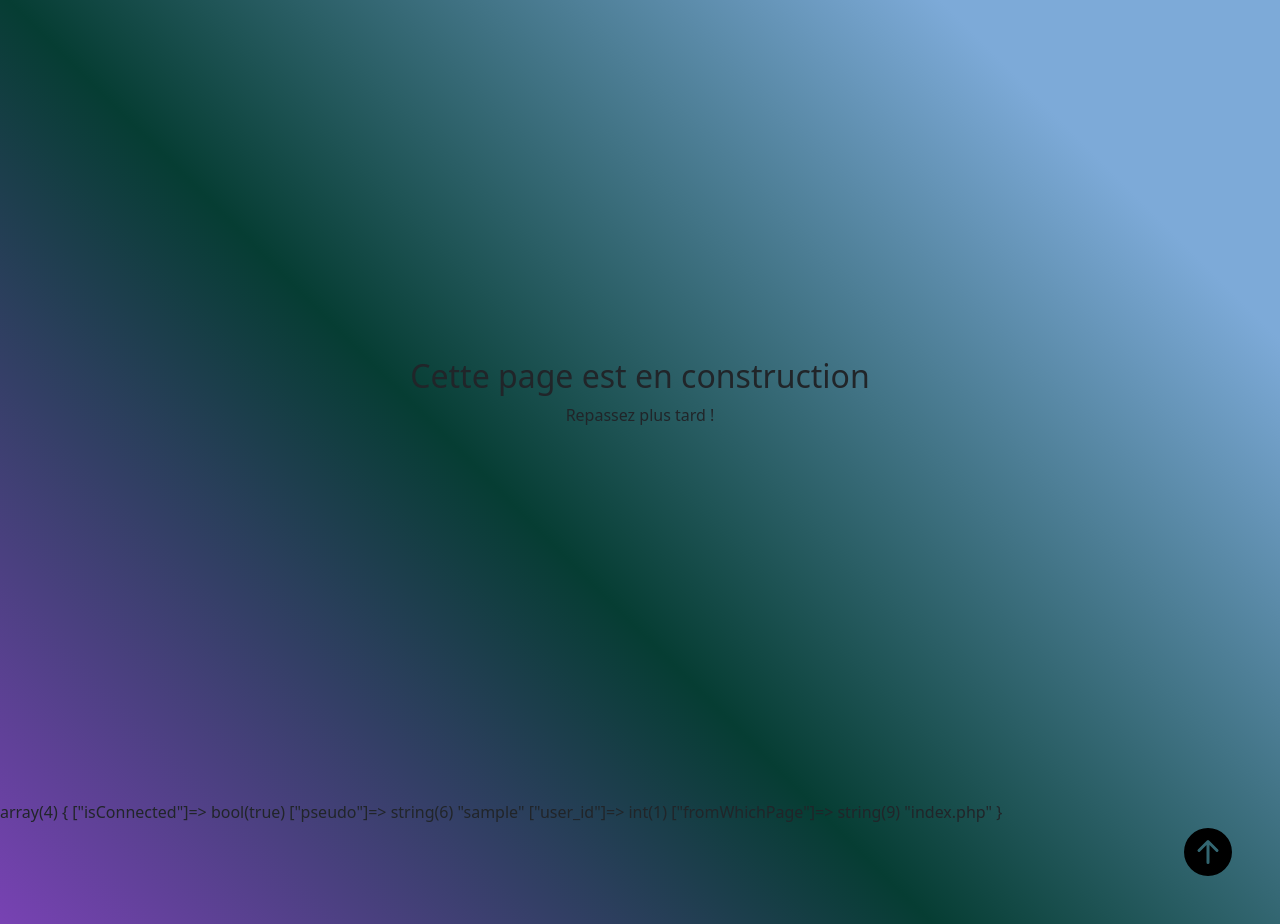
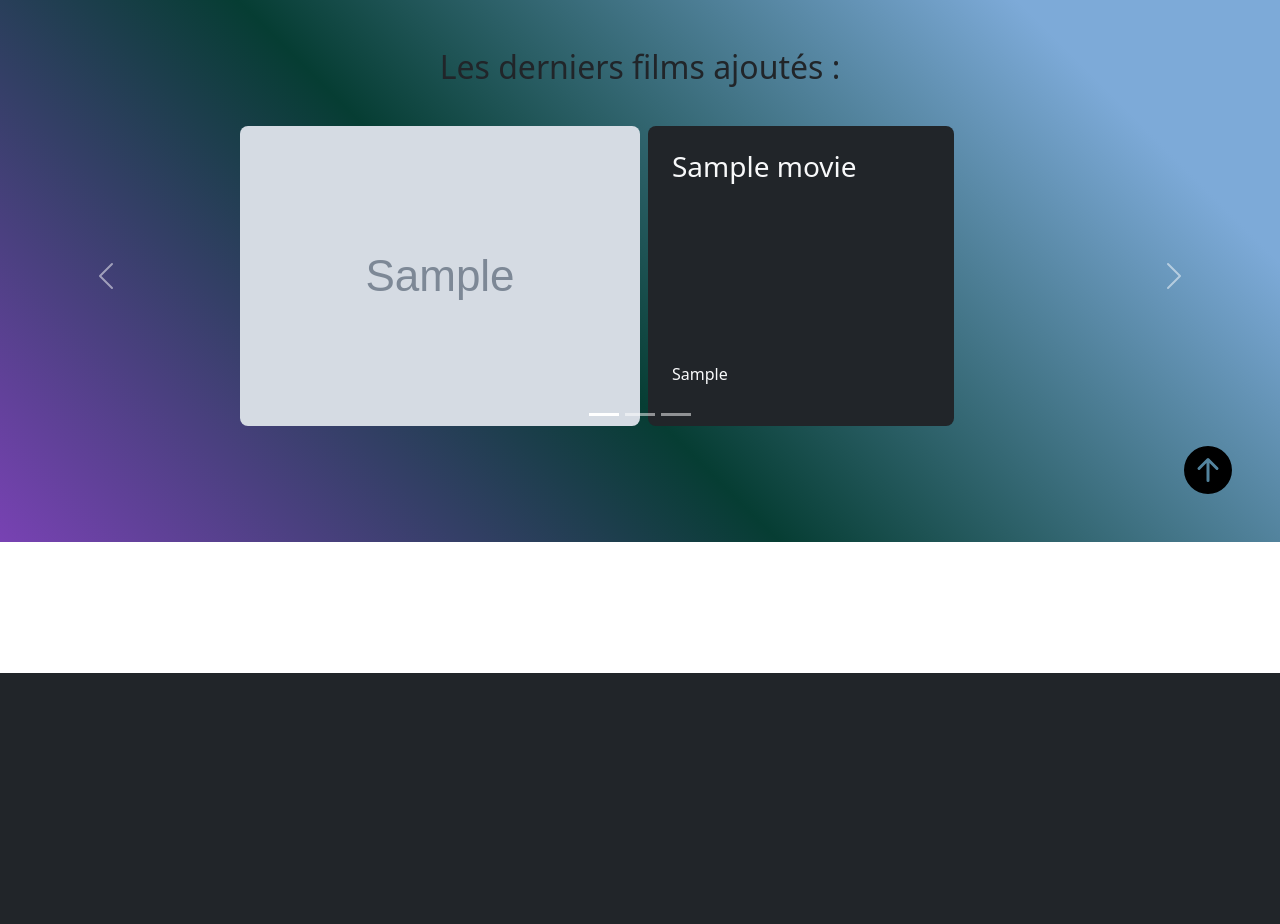
Before and after one commit to Lunesombre/ThatMovieWatchList, a PHP site: page / in a window 1280 px wide. Shown: the part 127-1051 px from the top of the page. After the commit the page ends 800 px from the top, so only its background shows below. Run offline with PHP 8.4, Linux system fonts and the light colour scheme; the visitor is signed in with stand-in values (Sample User, id 1); tables that the repository leaves empty or names only in its code hold one stand-in row (values such as "Sample post"); grey boxes marked "Sample" are stand-in pictures.

Commit message:
modified index page with a carousel + fiexed movie cards multiplying when movies have more than one director on movies.php + changed path to img in small cards + movies are now links on movies.php + changed redirection from à movie card to a switch case.

```diff
--- a/artist.php
+++ b/artist.php
@@ -52,7 +52,7 @@
                         <div class="d-flex flex-column justify-content-between">
                             <h3><?php echo $result['movie_name'] ?></h3>
                             <div class="minipic rounded">
-                                <img <?php echo $result['movie_poster'] ?> class="img-fluid rounded" alt="poster du film <?php echo $result['movie_name'] ?>">
+                                <img src="<?php echo $result['movie_poster'] ?>" class="img-fluid rounded" alt="poster du film <?php echo $result['movie_name'] ?>">
                             </div>
                         </div>
                     </a>
@@ -104,7 +104,7 @@
                         <div class="d-flex flex-column justify-content-between">
                             <h3><?php echo $result['movie_name'] ?></h3>
                             <div class="minipic rounded">
-                                <img <?php echo $result['movie_poster'] ?> class="img-fluid rounded" alt="poster du film <?php echo $result['movie_name'] ?>">
+                                <img src="<?php echo $result['movie_poster'] ?>" class="img-fluid rounded" alt="poster du film <?php echo $result['movie_name'] ?>">
                             </div>
                         </div>
                     </a>
--- a/assets/styles/style.css
+++ b/assets/styles/style.css
@@ -15,7 +15,9 @@
 }
 .movie_card{
     max-width: 400px;
-    background-color: rgba(255, 255, 255, 0.6);
+    background-color: rgba(39, 36, 36, 0.6);
+    box-shadow: 3px 2px 15px rgb(23, 23, 23);
+    color : bisque;
 }
 .poster{
     border : solid black 1px;
--- a/dashboard.php
+++ b/dashboard.php
@@ -100,7 +100,7 @@
                         <div class="d-flex flex-column justify-content-between">
                             <h3><?php echo $row['movie_name'] ?></h3>
                             <div class="minipic rounded">
-                                <img <?php echo $row['movie_poster'] ?> class="img-fluid rounded" alt="poster du film <?php echo $row['movie_name'] ?>">
+                                <img src="<?php echo $row['movie_poster'] ?>" class="img-fluid rounded" alt="poster du film <?php echo $row['movie_name'] ?>">
                             </div>
                         </div>
                     </a>
@@ -118,7 +118,7 @@
                         <div class="d-flex flex-column justify-content-between">
                             <h3><?php echo $row['movie_name'] ?></h3>
                             <div class="minipic rounded">
-                                <img <?php echo $row['movie_poster'] ?> class="img-fluid rounded" alt="poster du film <?php echo $row['movie_name'] ?>">
+                                <img src="<?php echo $row['movie_poster'] ?>" class="img-fluid rounded" alt="poster du film <?php echo $row['movie_name'] ?>">
                             </div>
                         </div>
                     </a>
--- a/index.php
+++ b/index.php
@@ -6,21 +6,81 @@
     $_SESSION['isConnected'] = false;
 }
 $_SESSION['fromWhichPage'] = 'index.php';
+require_once __DIR__ . '/db/pdo.php';
 require_once __DIR__ . '/layout/header.php';
 ?>
 
-<div class="background container-fluid d-flex flex-column justify-content-center">
+<div class="container-fluid d-flex flex-column justify-content-center">
     <?php if (array_key_exists('msg', $_GET)) { ?>
         <div class="alert alert-warning my-1 mx-auto" role="alert">
             <?php echo ConnexionMessages::getConnexionMessage(intval($_GET['msg'])); ?>
         </div>
     <?php } ?>
-    <div class="d-flex flex-column my-auto">
-        <h2 class="mx-auto">Cette page est en construction</h2>
-        <p class="mx-auto">Repassez plus tard !</p>
+    <div>
+
+        <h2 class="pt-5 pb-3 text-center">Les derniers films ajoutés : </h2>
+        <div id="landingPageCarousel" class="carousel slide p-3" data-bs-ride="false">
+            <div class="carousel-indicators">
+                <button type="button" data-bs-target="#landingPageCarousel" data-bs-slide-to="0" class="active" aria-current="true" aria-label="Slide 1"></button>
+                <button type="button" data-bs-target="#landingPageCarousel" data-bs-slide-to="1" aria-label="Slide 2"></button>
+                <button type="button" data-bs-target="#landingPageCarousel" data-bs-slide-to="2" aria-label="Slide 3"></button>
+            </div>
+            <div class="carousel-inner ">
+                <?php
+                function countTotalMoviesInDB (PDO $pdo) :int
+                {
+                $query = "SELECT movie_id FROM movie";
+                $stmt = $pdo->query($query);
+                $results = $stmt->fetchAll();
+                $countMovies = count($results);
+                return $countMovies;
+                }
+                $count=countTotalMoviesInDB($pdo);
+                $query = "SELECT * FROM movie ORDER BY movie_id DESC LIMIT 3";
+                $stmt = $pdo->query($query);
+                $results = $stmt->fetchAll();
+                foreach ($results as $row) { ?>
+                    <div class="carousel-item
+                    <?php if (in_array($count, $row)) {
+                        echo 'active';
+                    }; ?>
+                    ">
+                        <div class="d-flex">
+                            <div class="col-6 d-flex justify-content-end me-1">
+                                <img src="<?php echo $row['movie_poster'] ?>" class="d-block rounded-3" alt="Poster <?php echo $row['movie_name'] ?>" class="img-fluid">
+                            </div>
+                            <div class="col-6 d-none d-md-block">
+                                <div class="col-6 p-4 ms-1 bg-dark text-light rounded-3 h-100 d-flex flex-column justify-content-between">
+                                    <h3><?php echo $row['movie_name'] ?></h3>
+                                    <p>
+                                        <?php $query = "SELECT * FROM l_style_movie NATURAL JOIN style WHERE movie_id = " . $row['movie_id'];
+                                        $stmt = $pdo->query($query);
+                                        $result = $stmt->fetchALL();
+                                        foreach ($result as $style) { ?>
+                                            <button class="btn btn-info btn-sm">
+                                                <?php echo $style['style_name'] . '</br>'; ?>
+                                            </button>
+                                        <?php } ?>
+                                    </p>
+                                    <p>
+                                        <?php echo $row['movie_overview'] ?>
+                                    </p>
+                                </div>
+                            </div>
+                        </div>
+                    </div>
+                <?php } ?>
+            </div>
+            <button class="carousel-control-prev" type="button" data-bs-target="#landingPageCarousel" data-bs-slide="prev">
+                <span class="carousel-control-prev-icon" aria-hidden="true"></span>
+                <span class="visually-hidden">Précédent</span>
+            </button>
+            <button class="carousel-control-next" type="button" data-bs-target="#landingPageCarousel" data-bs-slide="next">
+                <span class="carousel-control-next-icon" aria-hidden="true"></span>
+                <span class="visually-hidden">Suivant</span>
+            </button>
+        </div>
     </div>
 </div>
-
 <?php
-var_dump($_SESSION);
 require_once __DIR__ . '/layout/footer.php';
--- a/searchResults.php
+++ b/searchResults.php
@@ -47,7 +47,7 @@
                         <div class="d-flex flex-column justify-content-between">
                             <h3><?php echo $result['movie_name'] ?></h3>
                             <div class="minipic rounded">
-                                <img <?php echo $result['movie_poster'] ?> class="img-fluid rounded" alt="poster du film <?php echo $result['movie_name'] ?>">
+                                <img src="<?php echo $result['movie_poster'] ?>" class="img-fluid rounded" alt="poster du film <?php echo $result['movie_name'] ?>">
                             </div>
                         </div>
                     </a>
```
Also changed, not shown: movie.php (+19 -6 lines), movies.php (+14 -8 lines).
